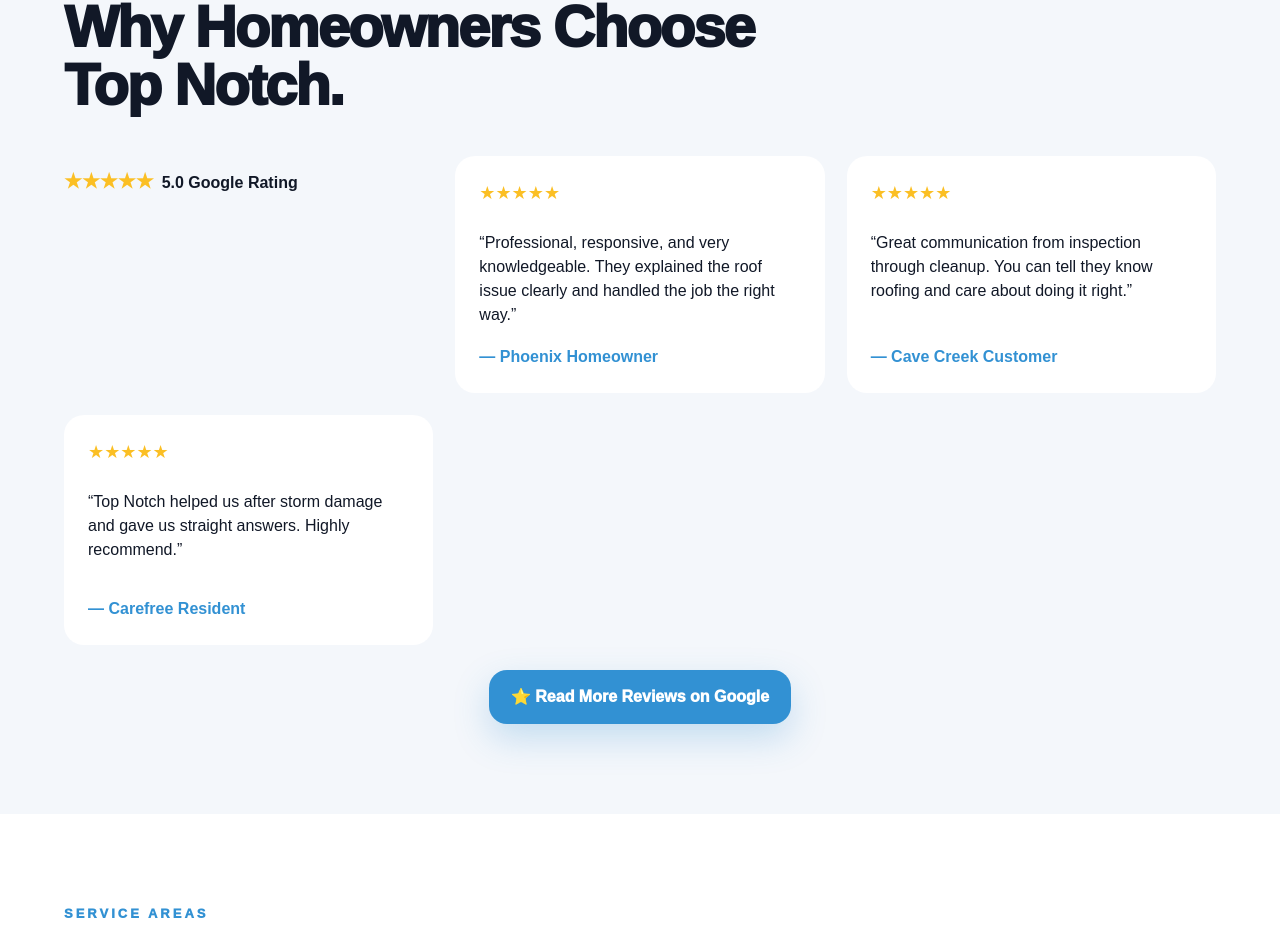
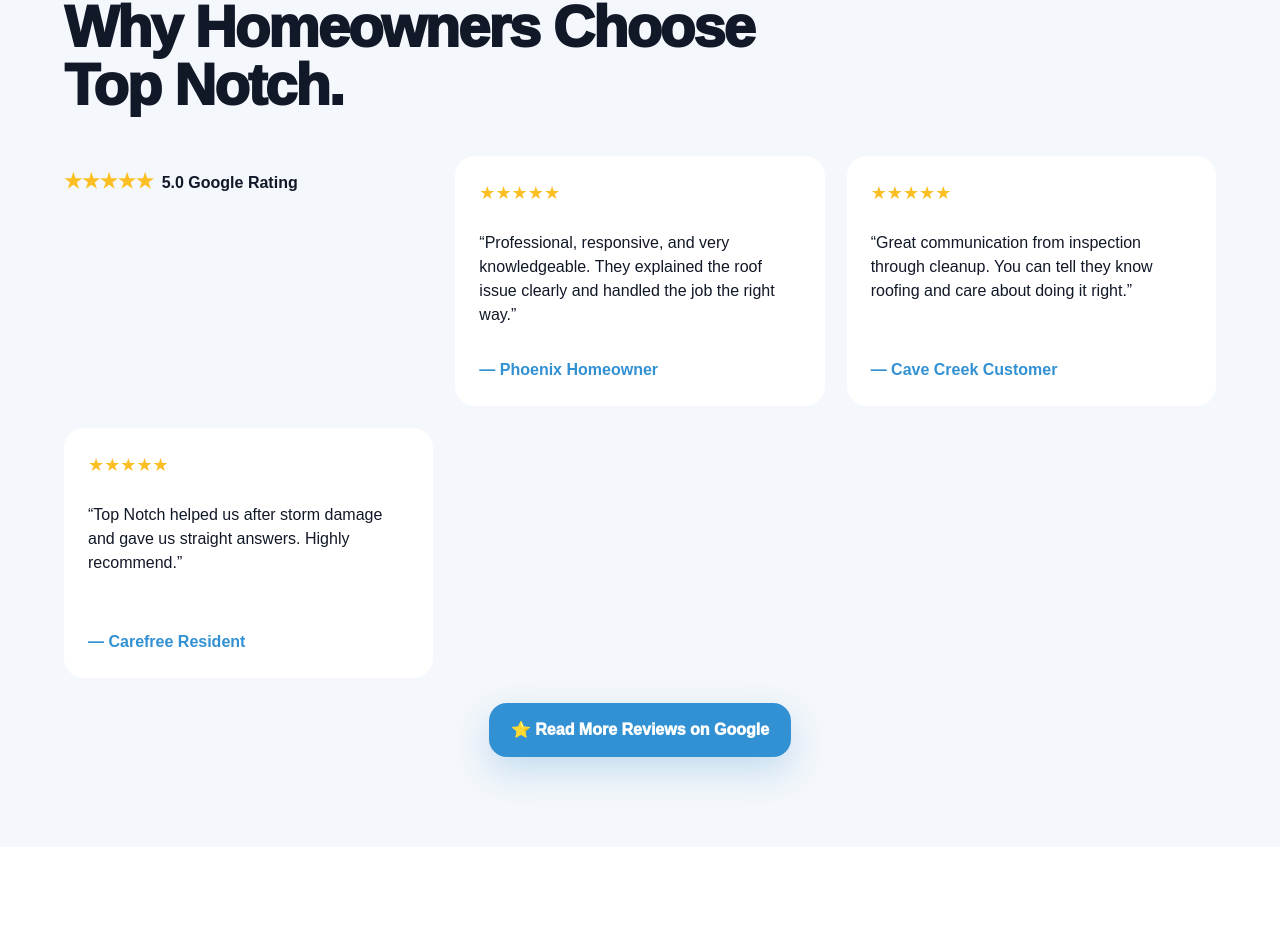
Before and after one commit to topnotchsw-roof/top-notch-roofing, a Next.js app: page / in a window 1280 px wide. Shown: the part 2961-3890 px from the top of the page. Built offline with nearby package versions, Linux system fonts and the light colour scheme.

Commit message:
Update globals.css

```diff
--- a/app/globals.css
+++ b/app/globals.css
@@ -128,3 +128,27 @@
     grid-template-columns: 1fr !important;
   }
 }
+.reviews {
+  display: grid !important;
+  grid-template-columns: repeat(3, minmax(0, 1fr)) !important;
+  gap: 22px !important;
+  align-items: stretch !important;
+}
+
+.reviews article {
+  min-height: 250px !important;
+  height: 100% !important;
+  display: flex !important;
+  flex-direction: column !important;
+}
+
+.reviews article strong {
+  margin-top: auto !important;
+  display: block !important;
+}
+
+@media (max-width: 900px) {
+  .reviews {
+    grid-template-columns: 1fr !important;
+  }
+}
```
